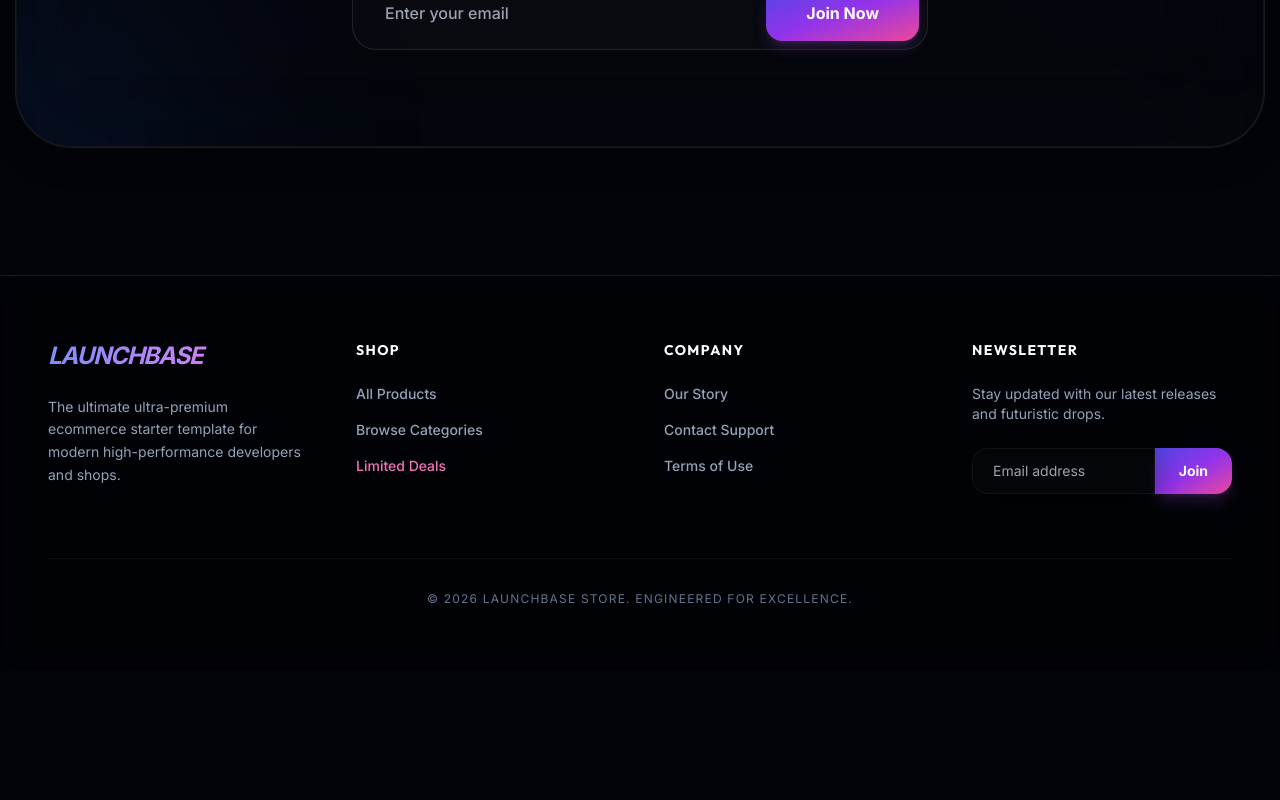
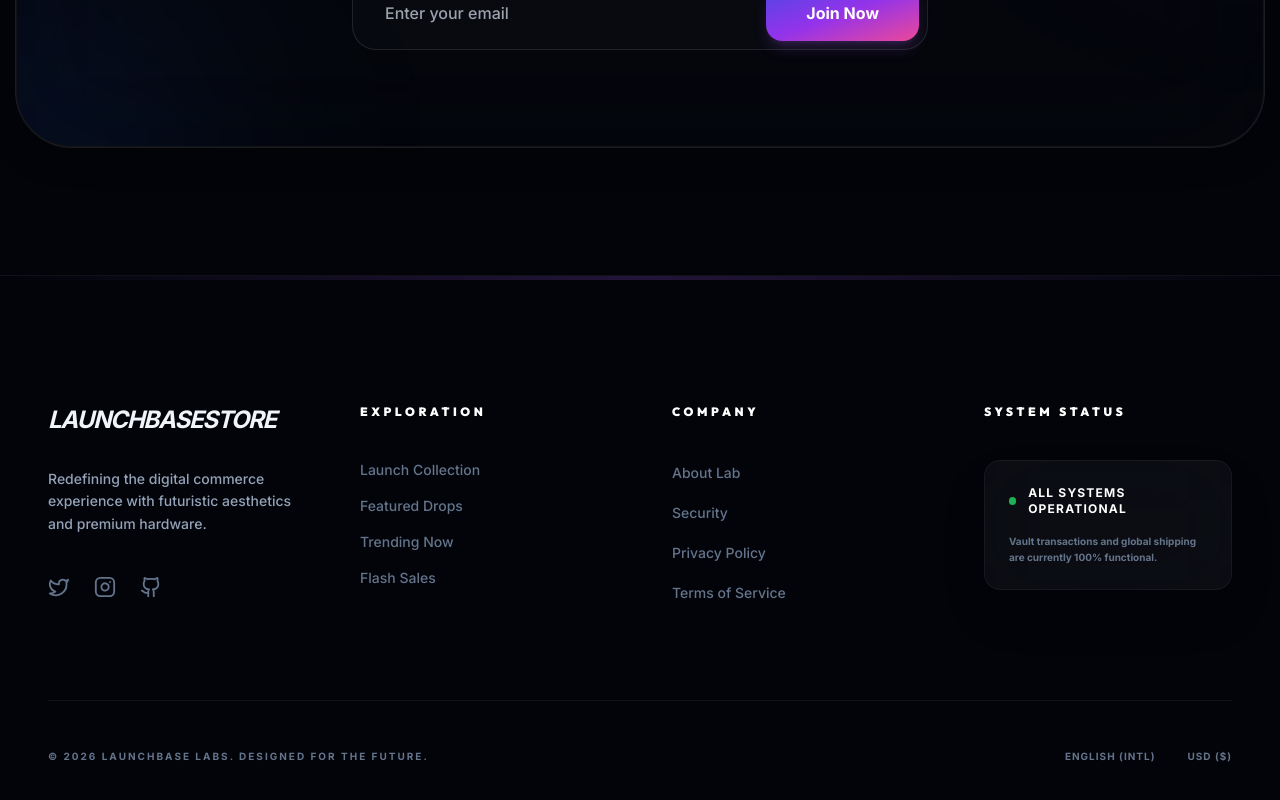
Before and after one commit to vikashm2/Temp_Ecommerce, a Next.js app: page / in a window 1280 px wide. Shown: the part 3300-4100 px from the top of the page. Before the commit the page ends 3971 px from the top, so only its background shows below. Built offline with nearby package versions, Linux system fonts and the light colour scheme.

Commit message:
Redesigned site footer

```diff
--- a/components/Footer.js
+++ b/components/Footer.js
@@ -1,66 +1,87 @@
 import Link from 'next/link';
+import { Twitter, Instagram, Github, ArrowRight } from 'lucide-react';
 
 /**
- * Application Footer Component
- * Dark themed information section
+ * Premium Footer Component
  */
 const Footer = () => {
-  /* COPYABLE FOOTER START */
   return (
-    <footer className="mt-auto border-t border-white/10 py-16 px-6 md:px-12 bg-black/40 backdrop-blur-md">
-      <div className="container mx-auto grid grid-cols-1 md:grid-cols-4 gap-12">
-        {/* Brand Information Column */}
+    <footer className="relative pt-32 pb-12 border-t border-white/5 overflow-hidden">
+      {/* Background elements */}
+      <div className="absolute top-0 left-1/2 -translate-x-1/2 w-full h-1 bg-gradient-to-r from-transparent via-purple-500/20 to-transparent"></div>
+
+      <div className="container mx-auto px-6 md:px-12 relative z-10">
+        <div className="grid grid-cols-1 md:grid-cols-4 gap-16 mb-24">
+          {/* Brand Column */}
           <div className="col-span-1 md:col-span-1">
-          <Link href="/" className="text-2xl font-black text-gradient mb-6 block tracking-tighter italic">
-            LAUNCHBASE
+            <Link href="/" className="text-2xl font-black tracking-tighter uppercase italic mb-8 block">
+              LAUNCHBASE<span className="text-purple-5500">STORE</span>
             </Link>
-          <p className="text-slate-400 text-sm leading-relaxed max-w-xs">
-            The ultimate ultra-premium ecommerce starter template for modern high-performance developers and shops.
+            <p className="text-slate-400 text-sm leading-relaxed mb-10 max-w-xs font-medium">
+              Redefining the digital commerce experience with futuristic aesthetics and premium hardware.
             </p>
+            <div className="flex space-x-6">
+              {[Twitter, Instagram, Github].map((Icon, i) => (
+                <Link key={i} href="#" className="text-slate-500 hover:text-purple-400 transition-all duration-300">
+                  <Icon size={22} />
+                </Link>
+              ))}
+            </div>
           </div>
 
-        {/* Shopping Links Column */}
+          {/* Links Columns */}
           <div>
-          <h4 className="text-white font-bold mb-6 text-sm uppercase tracking-widest">Shop</h4>
-          <ul className="space-y-4 text-slate-400 text-sm font-medium">
-            <li><Link href="/products" className="hover:text-purple-400 transition-colors">All Products</Link></li>
-            <li><Link href="/categories" className="hover:text-purple-400 transition-colors">Browse Categories</Link></li>
-            <li><Link href="/deals" className="hover:text-purple-400 transition-colors text-pink-400">Limited Deals</Link></li>
+            <h4 className="text-white text-xs font-black uppercase tracking-[0.3em] mb-10">Exploration</h4>
+            <ul className="space-y-4">
+              {['Launch Collection', 'Featured Drops', 'Trending Now', 'Flash Sales'].map(link => (
+                <li key={link}>
+                  <Link href="#" className="text-slate-500 hover:text-white transition-colors text-sm font-medium flex items-center group">
+                    {link} <ArrowRight size={12} className="ml-2 opacity-0 -translate-x-2 group-hover:opacity-100 group-hover:translate-x-0 transition-all" />
+                  </Link>
+                </li>
+              ))}
             </ul>
           </div>
 
-        {/* Company Info Column */}
           <div>
-          <h4 className="text-white font-bold mb-6 text-sm uppercase tracking-widest">Company</h4>
-          <ul className="space-y-4 text-slate-400 text-sm font-medium">
-            <li><Link href="/about" className="hover:text-purple-400 transition-colors">Our Story</Link></li>
-            <li><Link href="/contact" className="hover:text-purple-400 transition-colors">Contact Support</Link></li>
-            <li><Link href="/terms" className="hover:text-purple-400 transition-colors">Terms of Use</Link></li>
+            <h4 className="text-white text-xs font-black uppercase tracking-[0.3em] mb-10">Company</h4>
+            <ul className="space-y-4">
+              {['About Lab', 'Security', 'Privacy Policy', 'Terms of Service'].map(link => (
+                <li key={link}>
+                  <Link href="#" className="text-slate-500 hover:text-white transition-colors text-sm font-medium">{link}</Link>
+                </li>
+              ))}
             </ul>
           </div>
 
-        {/* Newsletter Subscription Column */}
+          {/* Status Column */}
           <div>
-          <h4 className="text-white font-bold mb-6 text-sm uppercase tracking-widest">Newsletter</h4>
-          <p className="text-slate-400 text-sm mb-6">Stay updated with our latest releases and futuristic drops.</p>
-          <div className="flex">
-            <input
-              type="email"
-              placeholder="Email address"
-              className="glass rounded-l-2xl py-3 px-5 w-full focus:outline-none focus:ring-1 focus:ring-purple-500 text-sm"
-            />
-            <button className="btn-primary px-6 rounded-l-none rounded-r-2xl py-3 text-sm font-bold">Join</button>
+            <h4 className="text-white text-xs font-black uppercase tracking-[0.3em] mb-10">System Status</h4>
+            <div className="glass-milky p-6 rounded-2xl border border-white/5">
+              <div className="flex items-center gap-3 mb-4">
+                <div className="w-2 h-2 rounded-full bg-green-500 animate-pulse"></div>
+                <span className="text-xs font-black uppercase tracking-widest text-white">All Systems Operational</span>
+              </div>
+              <p className="text-[10px] text-slate-500 font-bold leading-relaxed">
+                Vault transactions and global shipping are currently 100% functional.
+              </p>
             </div>
           </div>
         </div>
 
-      {/* Copyright Bottom Bar */}
-      <div className="mt-16 pt-8 border-t border-white/5 text-center text-slate-500 text-xs tracking-widest uppercase">
-        © {new Date().getFullYear()} LaunchBase Store. Engineered for excellence.
+        {/* Bottom Area */}
+        <div className="pt-12 border-t border-white/5 flex flex-col md:flex-row justify-between items-center gap-6">
+          <p className="text-slate-500 text-[10px] font-black uppercase tracking-[0.2em]">
+            © 2026 LAUNCHBASE LABS. DESIGNED FOR THE FUTURE.
+          </p>
+          <div className="flex items-center gap-8">
+             <span className="text-[10px] text-slate-500 font-black uppercase tracking-widest cursor-pointer hover:text-white">English (INTL)</span>
+             <span className="text-[10px] text-slate-500 font-black uppercase tracking-widest cursor-pointer hover:text-white">USD ($)</span>
+          </div>
+        </div>
       </div>
     </footer>
   );
-  /* COPYABLE FOOTER END */
 };
 
 export default Footer;
```
Lines whose indentation alone changed are shown as unchanged.
